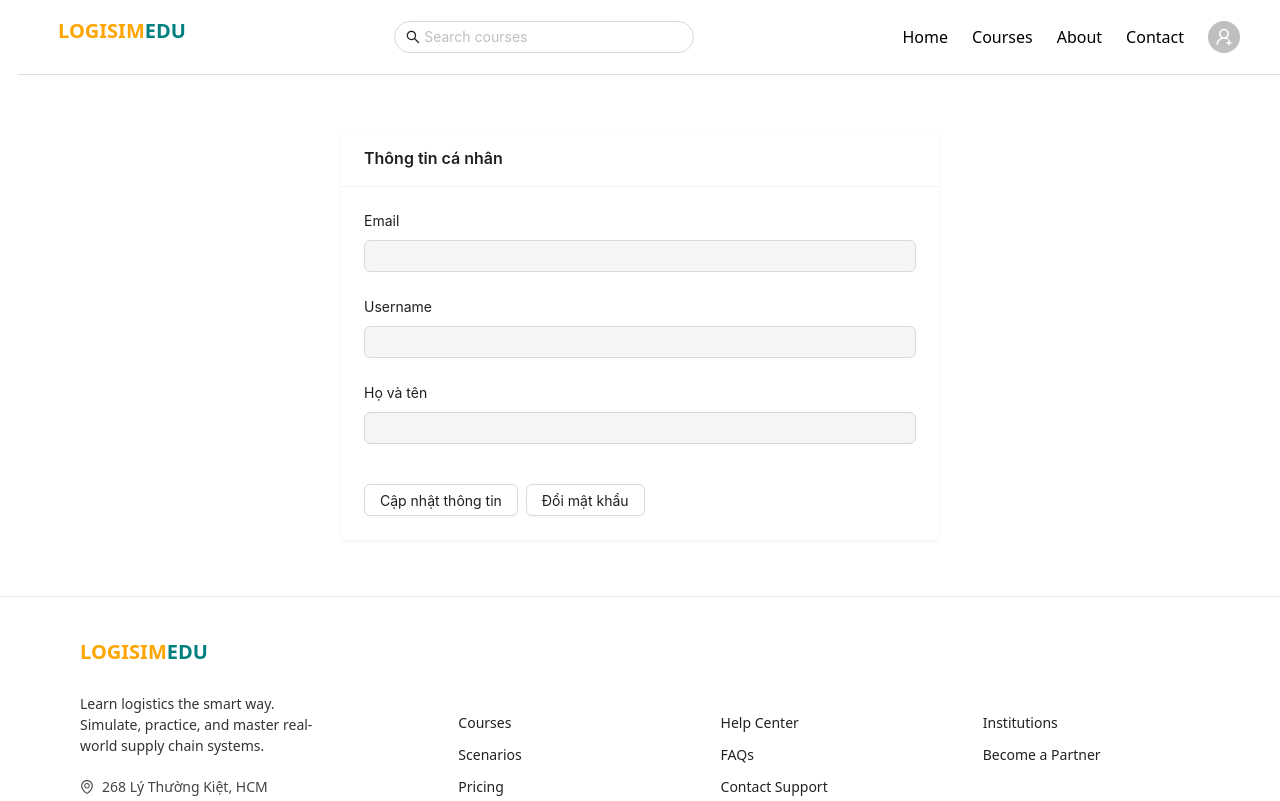
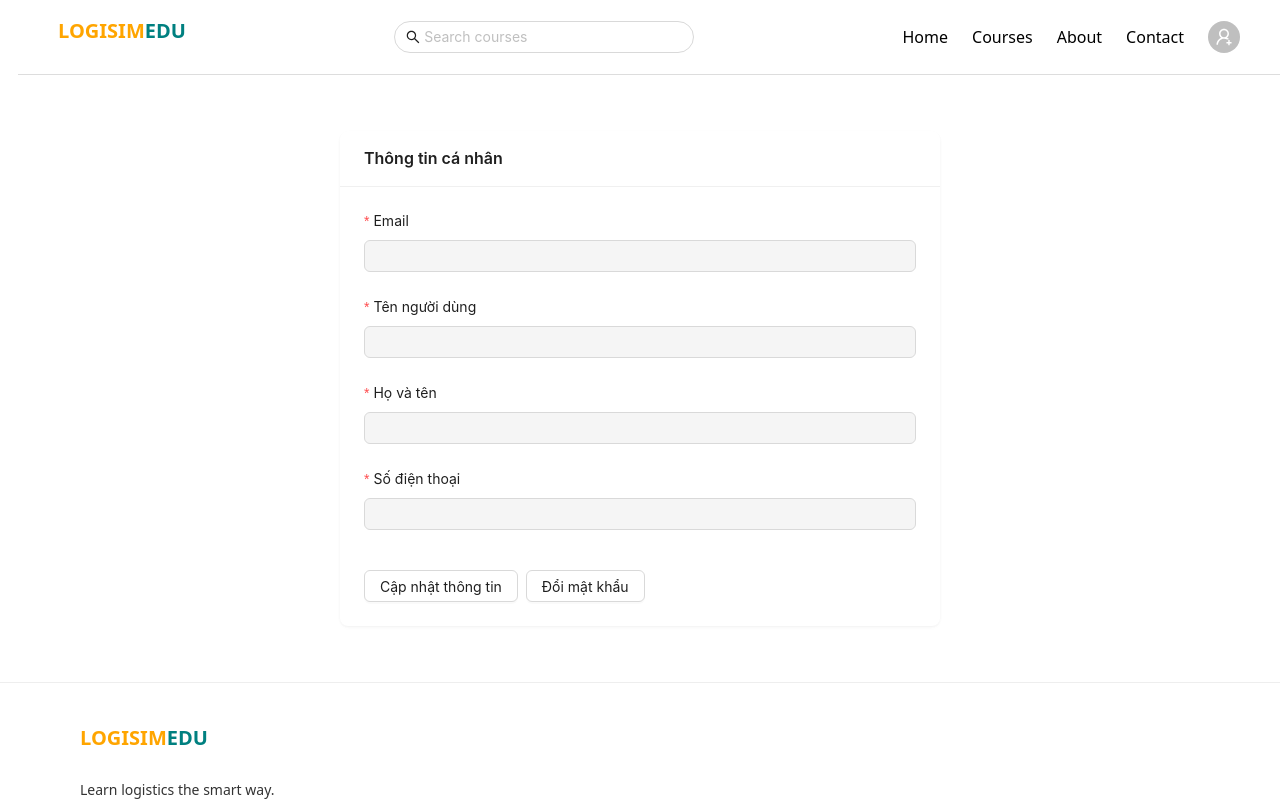
Before and after one commit to NguyenHovan/capstone_flexsim_fe, a React (Vite) app: page /profile in a window 1280 px wide. Shown: the top 801 px of the page. Built offline with nearby package versions, Linux system fonts and the light colour scheme; no server answers.

Commit message:
api update account

```diff
--- a/src/api/index.ts
+++ b/src/api/index.ts
@@ -4,6 +4,7 @@ export const API = {
   LOGIN: "/api/Account/Login",
   FORGOT_PASSWORD: "/api/Account/ForgotPassword",
   CHANGE_PASSWORD: "/api/Account/ChangePassword",
+  UPDATE_ACCOUNT: "/api/Account/UpdateAccount",
   //ADMIN
 
   //ACCOUNT OF WORKSPACE
--- a/src/pages/Profile/Profile.tsx
+++ b/src/pages/Profile/Profile.tsx
@@ -1,10 +1,11 @@
-import { useState } from "react";
+import { useState, useEffect } from "react";
 import { Input, Button, Modal, Form, Card, Space } from "antd";
 import { toast } from "sonner";
 import { useAuth } from "../../hooks/useAuth";
 import { AuthService } from "../../services/auth.service";
+import { AccountService } from "../../services/account.service";
+import { useNavigate } from "react-router-dom";
 import "./profile.css";
-import { useNavigate } from "react-router-dom";
 
 const ProfilePage = () => {
   const { user } = useAuth();
@@ -16,11 +17,28 @@ const ProfilePage = () => {
   const [isModalVisible, setIsModalVisible] = useState(false);
   const [loading, setLoading] = useState(false);
 
+  useEffect(() => {
+    if (user) {
+      formProfile.setFieldsValue({
+        email: user.email,
+        userName: user.userName,
+        fullName: user.fullName,
+        phone: user.phone,
+      });
+    }
+  }, [user, formProfile]);
+
   const handleSaveProfile = async () => {
     try {
       const values = await formProfile.validateFields();
-      console.log({ values });
-      //   const response = await AuthService.updateProfile(values);
+      if (!user?.id) {
+        toast.error("Không xác định được tài khoản.");
+        return;
+      }
+
+      await AccountService.updateAccount(user.id, values);
+      toast.success("Cập nhật thông tin thành công!");
+      setIsEditing(false);
     } catch (error) {
       toast.error("Có lỗi xảy ra khi cập nhật.");
     }
@@ -49,6 +67,19 @@ const ProfilePage = () => {
       toast.success("Đổi mật khẩu thành công!");
       setIsModalVisible(false);
       formPassword.resetFields();
+
+      setTimeout(() => {
+        Modal.confirm({
+          title: "Bạn muốn đăng xuất không?",
+          content: "Đổi mật khẩu thành công. Tiếp tục sử dụng hay đăng xuất?",
+          okText: "Đăng xuất",
+          cancelText: "Tiếp tục",
+          onOk: () => {
+            localStorage.clear();
+            navigate("/login");
+          },
+        });
+      }, 300);
     } catch (error) {
       toast.error(error?.response?.data?.message || "Có lỗi xảy ra.");
     } finally {
@@ -59,23 +90,33 @@ const ProfilePage = () => {
   return (
     <div className="profile-container">
       <Card title="Thông tin cá nhân" bordered={false}>
-        <Form
-          form={formProfile}
-          layout="vertical"
-          initialValues={{
-            email: user?.email,
-            userName: user?.userName,
-            fullName: user?.fullName,
-          }}
-          disabled={!isEditing}
-        >
-          <Form.Item label="Email" name="email">
+        <Form form={formProfile} layout="vertical" disabled={!isEditing}>
+          <Form.Item
+            label="Email"
+            name="email"
+            rules={[{ required: true, message: "Vui lòng nhập email" }]}
+          >
             <Input />
           </Form.Item>
-          <Form.Item label="Username" name="userName">
+          <Form.Item
+            label="Tên người dùng"
+            name="userName"
+            rules={[{ required: true, message: "Vui lòng nhập username" }]}
+          >
             <Input />
           </Form.Item>
-          <Form.Item label="Họ và tên" name="fullName">
+          <Form.Item
+            label="Họ và tên"
+            name="fullName"
+            rules={[{ required: true, message: "Vui lòng nhập họ tên" }]}
+          >
+            <Input />
+          </Form.Item>
+          <Form.Item
+            label="Số điện thoại"
+            name="phone"
+            rules={[{ required: true, message: "Vui lòng nhập số điện thoại" }]}
+          >
             <Input />
           </Form.Item>
         </Form>
--- /dev/null
+++ b/src/services/account.service.ts
@@ -0,0 +1,14 @@
+import axiosInstance from "./main.service";
+import { API } from "../api";
+
+import type { Account } from "../types/account";
+
+export const AccountService = {
+  updateAccount: async (id: string, payload: Account) => {
+    const response = await axiosInstance.put(
+      `${API.UPDATE_ACCOUNT}/${id}`,
+      payload
+    );
+    return response.data;
+  },
+};
```
Also changed, not shown: src/types/account.ts (+7 -11 lines).
